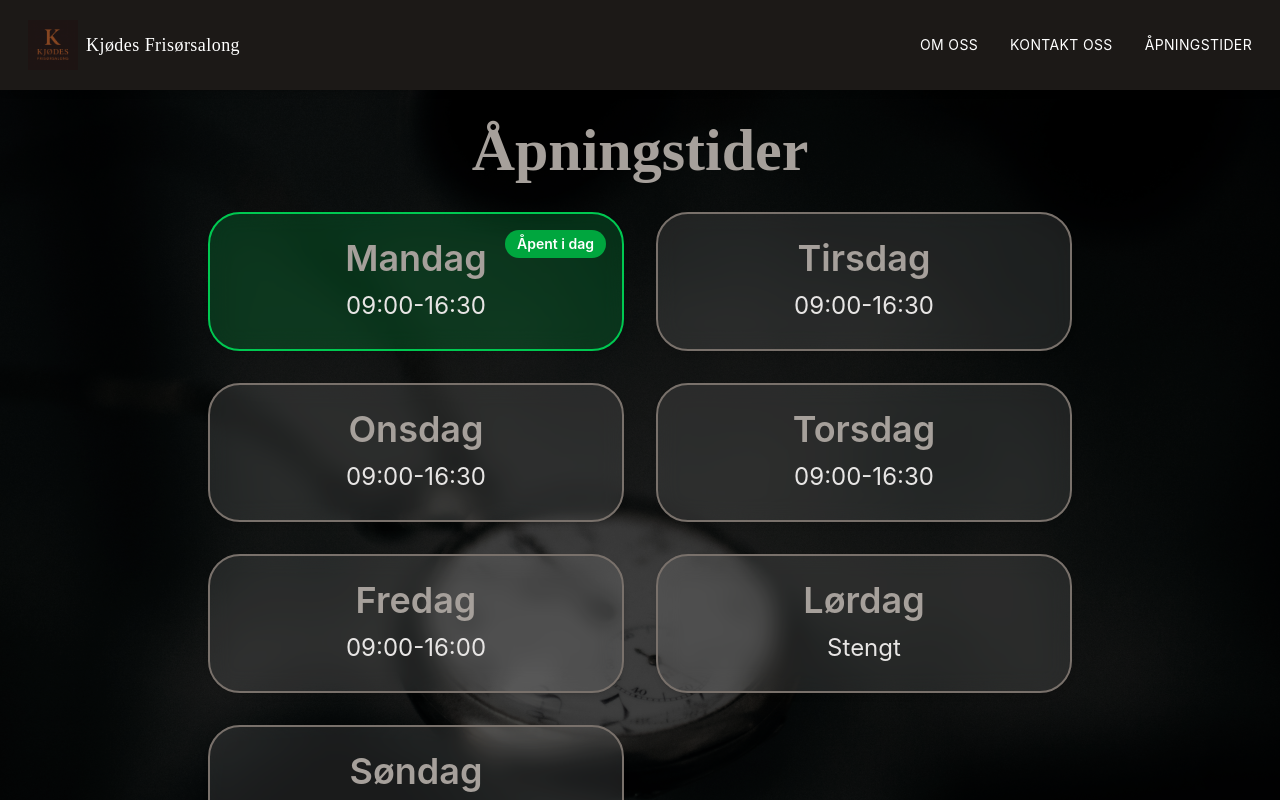
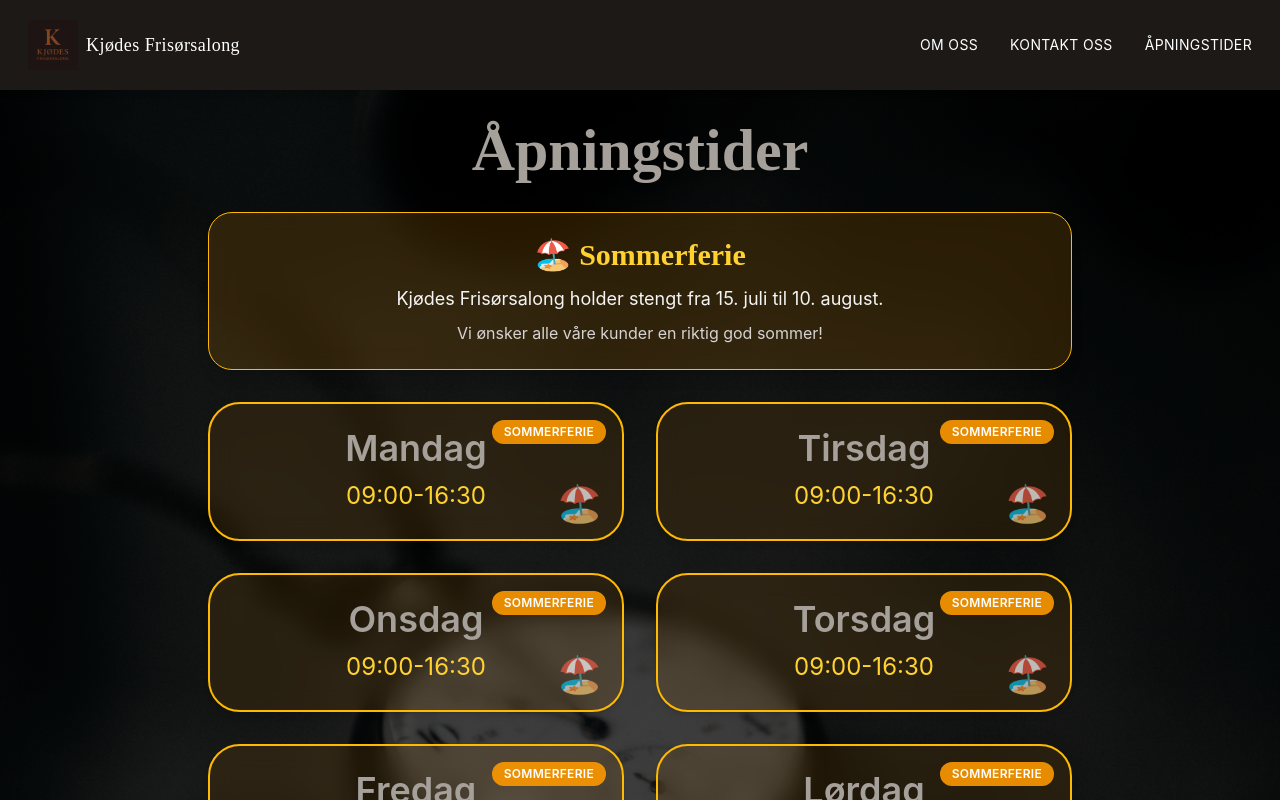
Before and after one commit to Reketino/Kjodes-Frisor, a Next.js app: page /apning in a window 1280 px wide. Shown: the top 800 px of the page. Built offline with nearby package versions, Linux system fonts and the light colour scheme.

Commit message:
fix: update date handling in AapningPage for accurate closed period checks

```diff
--- a/src/app/apning/page.js
+++ b/src/app/apning/page.js
@@ -32,14 +32,21 @@ export const metadata = {
 };
 
 export default function AapningPage() {
-  const now = new Date();
-  const today = now.getDay();
+const now = new Date();
 
-  const activePeriod = closedPeriods.find(
-    (period) => now >= period.start && now <= period.end,
-  );
+const today = now.getDay();
 
-  const isClosedPeriod = Boolean(activePeriod);
+const todayDate = new Intl.DateTimeFormat("sv-SE", {
+  timeZone: "Europe/Oslo",
+}).format(now);
+
+const activePeriod = closedPeriods.find(
+  (period) =>
+    todayDate >= period.start &&
+    todayDate <= period.end,
+);
+
+const isClosedPeriod = Boolean(activePeriod);
 
   return (
     <main className="relative min-h-screen w-full overflow-hidden flex items-center justify-center">
```
